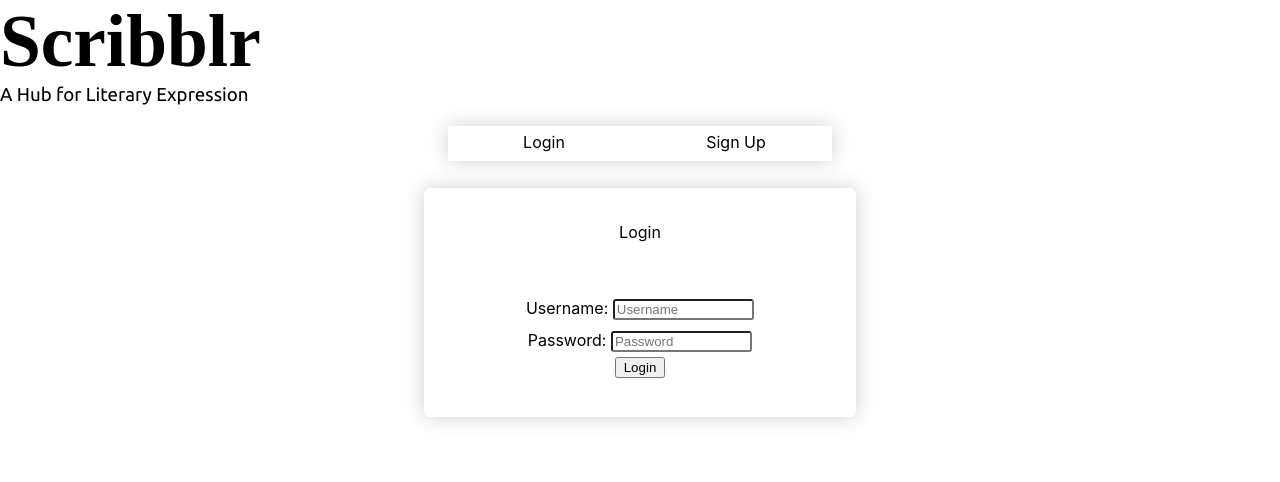
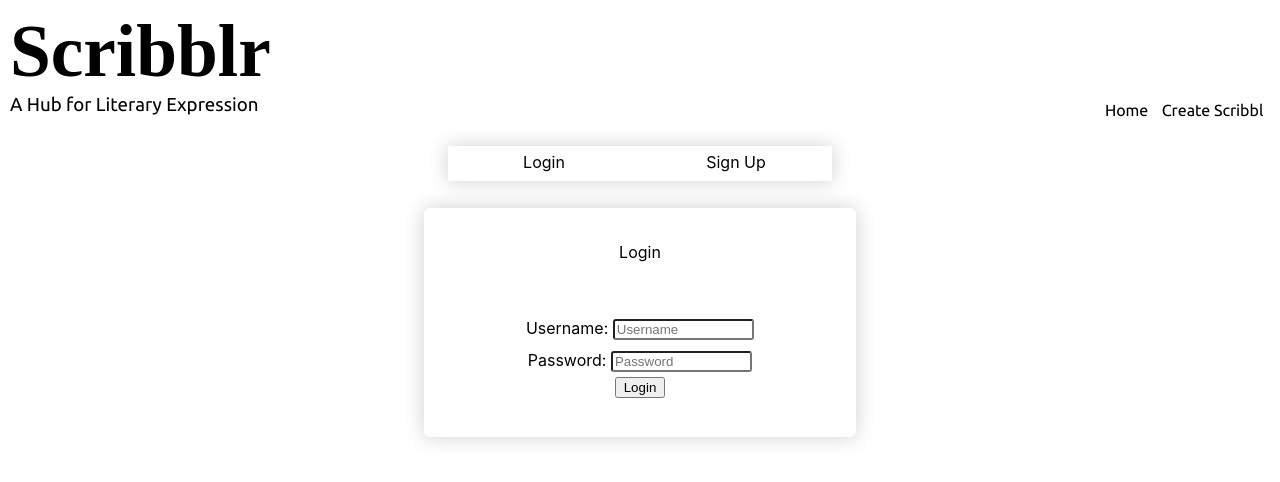
Before and after one commit to ashleyfrancisco06/scribblr, a React (Create React App) app: page / in a window 1280 px wide. Shown: the top 482 px of the page. Built offline with nearby package versions, Linux system fonts and the light colour scheme; no server answers; a web font is replaced by a local one.

Commit message:
WORKING NAV,CONTAINER,EVERYTHING YAll

```diff
--- a/src/components/App/App.js
+++ b/src/components/App/App.js
@@ -6,8 +6,9 @@ import CreatePost from '../CreatePost/CreatePost'
 import ExistingPosts from '../ExistingPosts/ExistingPosts';
 import RenderLogin from '../RenderLogin-SignUp/RenderLogin-SignUp';
 import axios from 'axios';
-import SingleScribbl from "../SingleScribbl/SingleScribbl"
-// import UpdateForm from "../UpdateForm/UpdateForm"
+import SingleScribbl from "../SingleScribbl/SingleScribbl";
+import Container from "../Container/Container"
+
 
 
 class App extends Component {
@@ -37,10 +38,10 @@ class App extends Component {
 
         // console.log(this.state.selectScribbl)
 
-    })
+      })
 
     // console.log(scribblId)
-}
+  }
 
   handleChange = (selectedOption) => {
     const value = selectedOption.value
@@ -75,36 +76,22 @@ class App extends Component {
     console.log(`App: ${this.state.selectedScribbl.title}`)
     return (
       <div className="App">
+        <Header />
+        <Switch>
 
-        <Switch>
           <Route
             exact path='/'
             render={
               () => (
                 this.state.isLoggedIn ? (
-                  <Redirect to="/scribbls/" />
+                  // <Redirect to="/scribbls/" />
+                  <Container />
                 ) : (
                     <RenderLogin />
                   )
               )
             }
           />
-          <Route
-             path='*'
-            render={
-              () => (
-                this.state.isLoggedIn ? (
-                  <Container />
-                ) : (
-                    <Redirect to="/" />
-                  )
-              )
-            }
-          />
-          {/* <Route
-            exact path={'/login'}
-            component={RenderLogin} /> */}
-
           <Route
             exact path='/scribbls'
             render={() =>
@@ -122,13 +109,13 @@ class App extends Component {
           />
 
           <Route
-            path = "/scribbls/:id"
-            render={(props)=>(
+            path="/scribbls/:id"
+            render={(props) => (
               <SingleScribbl {...props}
-                scribbl = {this.state.selectedScribbl}
-                viewUpdateForm={this.state.viewUpdateForm}/>
+                scribbl={this.state.selectedScribbl}
+                viewUpdateForm={this.state.viewUpdateForm} />
             )}
-          /> */}
+          />
 
         </Switch>
       </div>
--- a/src/components/RenderLogin-SignUp/RenderLogin-SignUp.js
+++ b/src/components/RenderLogin-SignUp/RenderLogin-SignUp.js
@@ -26,8 +26,6 @@ class RenderLogin extends Component {
   render() {
     return (
       <div className="box-all">
-        <h1>Scribblr</h1>
-        <h3>A Hub for Literary Expression</h3>
         <div className="box-controller">
 
           <div className='controller'
```
